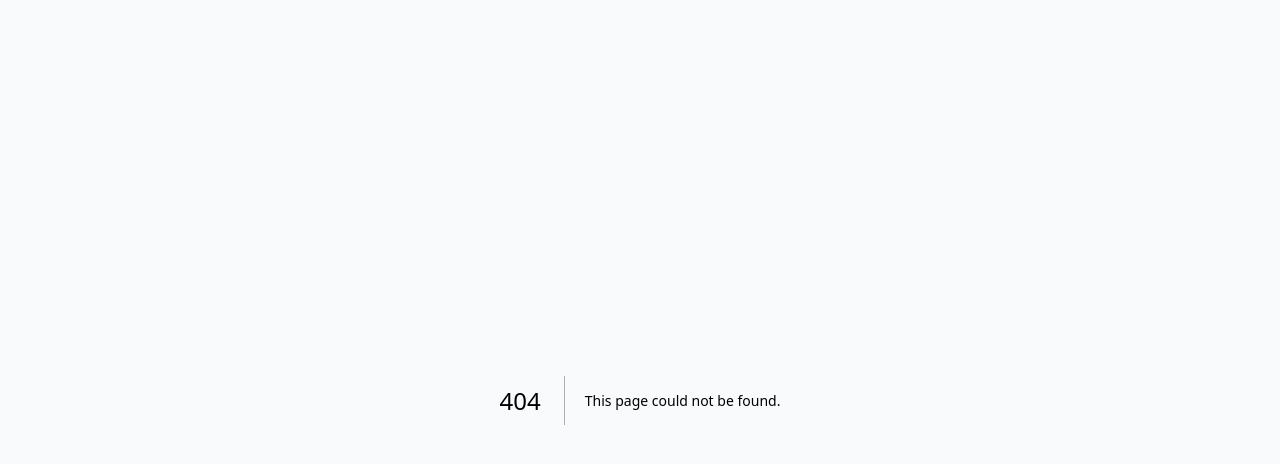
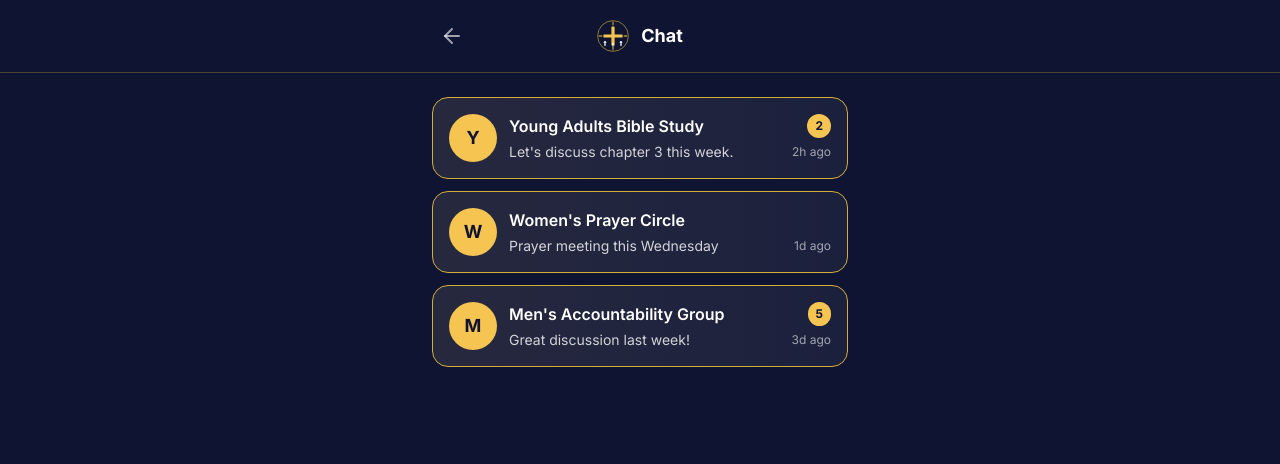
Before and after one commit to eyinjusalako1/gourd, a Next.js app: page /chat in a window 1280 px wide. Before the commit this address had no page. Shown: the top 464 px of the page. Built offline with nearby package versions, Linux system fonts and the light colour scheme.

Commit message:
Fix chat functionality - create general chat page and fix send message button in group chat

```diff
--- /dev/null
+++ b/src/app/chat/page.tsx
@@ -0,0 +1,107 @@
+'use client'
+
+import React from 'react'
+import { useRouter } from 'next/navigation'
+import Logo from '@/components/Logo'
+import { ArrowLeft, MessageCircle, Users } from 'lucide-react'
+
+export default function ChatPage() {
+  const router = useRouter()
+
+  // Mock fellowship with chat
+  const fellowships = [
+    {
+      id: '1',
+      name: 'Young Adults Bible Study',
+      lastMessage: 'Let\'s discuss chapter 3 this week.',
+      lastMessageTime: '2h ago',
+      unreadCount: 2
+    },
+    {
+      id: '2',
+      name: 'Women\'s Prayer Circle',
+      lastMessage: 'Prayer meeting this Wednesday',
+      lastMessageTime: '1d ago',
+      unreadCount: 0
+    },
+    {
+      id: '3',
+      name: 'Men\'s Accountability Group',
+      lastMessage: 'Great discussion last week!',
+      lastMessageTime: '3d ago',
+      unreadCount: 5
+    }
+  ]
+
+  return (
+    <div className="min-h-screen bg-[#0F1433] pb-20">
+      {/* Header */}
+      <div className="bg-[#0F1433] shadow-sm border-b border-[#D4AF37]/30 sticky top-0 z-40">
+        <div className="max-w-md mx-auto px-4">
+          <div className="flex items-center justify-between py-4">
+            <button
+              onClick={() => router.back()}
+              className="p-2 text-white/60 hover:text-white transition-colors"
+            >
+              <ArrowLeft className="w-6 h-6" />
+            </button>
+
+            <div className="flex items-center space-x-3">
+              <Logo size="sm" showText={false} />
+              <h1 className="text-lg font-bold text-white">Chat</h1>
+            </div>
+
+            <div className="w-10"></div>
+          </div>
+        </div>
+      </div>
+
+      {/* Fellowship Chats List */}
+      <div className="max-w-md mx-auto px-4 py-6 space-y-3">
+        {fellowships.map(fellowship => (
+          <button
+            key={fellowship.id}
+            onClick={() => router.push(`/fellowships/${fellowship.id}/chat`)}
+            className="w-full bg-white/5 border border-[#D4AF37] rounded-2xl p-4 relative overflow-hidden hover:bg-white/10 transition-colors text-left"
+          >
+            <div className="absolute inset-0 bg-gradient-to-r from-[#F5C451]/5 to-transparent pointer-events-none"></div>
+            <div className="flex items-center space-x-3 relative z-10">
+              <div className="w-12 h-12 bg-[#F5C451] rounded-full flex items-center justify-center text-lg font-bold text-[#0F1433]">
+                {fellowship.name.charAt(0)}
+              </div>
+              <div className="flex-1 min-w-0">
+                <div className="flex items-center justify-between mb-1">
+                  <h3 className="font-semibold text-white truncate">{fellowship.name}</h3>
+                  {fellowship.unreadCount > 0 && (
+                    <div className="bg-[#F5C451] text-[#0F1433] text-xs font-bold px-2 py-1 rounded-full min-w-[20px] text-center">
+                      {fellowship.unreadCount}
+                    </div>
+                  )}
+                </div>
+                <div className="flex items-center justify-between">
+                  <p className="text-sm text-white/80 truncate">{fellowship.lastMessage}</p>
+                  <span className="text-xs text-white/60 ml-2">{fellowship.lastMessageTime}</span>
+                </div>
+              </div>
+            </div>
+          </button>
+        ))}
+      </div>
+
+      {/* Empty State for No Chats */}
+      {fellowships.length === 0 && (
+        <div className="max-w-md mx-auto px-4 py-12 text-center">
+          <MessageCircle className="w-16 h-16 text-white/40 mx-auto mb-4" />
+          <h3 className="text-xl font-semibold text-white mb-2">No chats yet</h3>
+          <p className="text-white/80 mb-6">Join a fellowship to start chatting!</p>
+          <button
+            onClick={() => router.push('/dashboard')}
+            className="bg-[#F5C451] text-[#0F1433] px-6 py-3 rounded-lg font-semibold hover:bg-[#D4AF37] transition-colors"
+          >
+            Browse Fellowships
+          </button>
+        </div>
+      )}
+    </div>
+  )
+}
--- a/src/app/fellowships/[id]/chat/page.tsx
+++ b/src/app/fellowships/[id]/chat/page.tsx
@@ -57,12 +57,14 @@ export default function FellowshipChatPage({ params }: { params: { id: string }
   }, [messages])
 
   const handleSendMessage = () => {
-    if (!newMessage.trim() || !user) return
+    if (!newMessage.trim()) return
+
+    const currentUser = user || { id: 'demo', user_metadata: { name: 'Demo User' } }
 
     const message: Message = {
       id: Date.now().toString(),
-      userId: user.id,
-      userName: user.user_metadata?.name || 'You',
+      userId: currentUser.id,
+      userName: currentUser.user_metadata?.name || 'You',
       content: newMessage,
       timestamp: new Date().toISOString(),
       isOwnMessage: true
```
